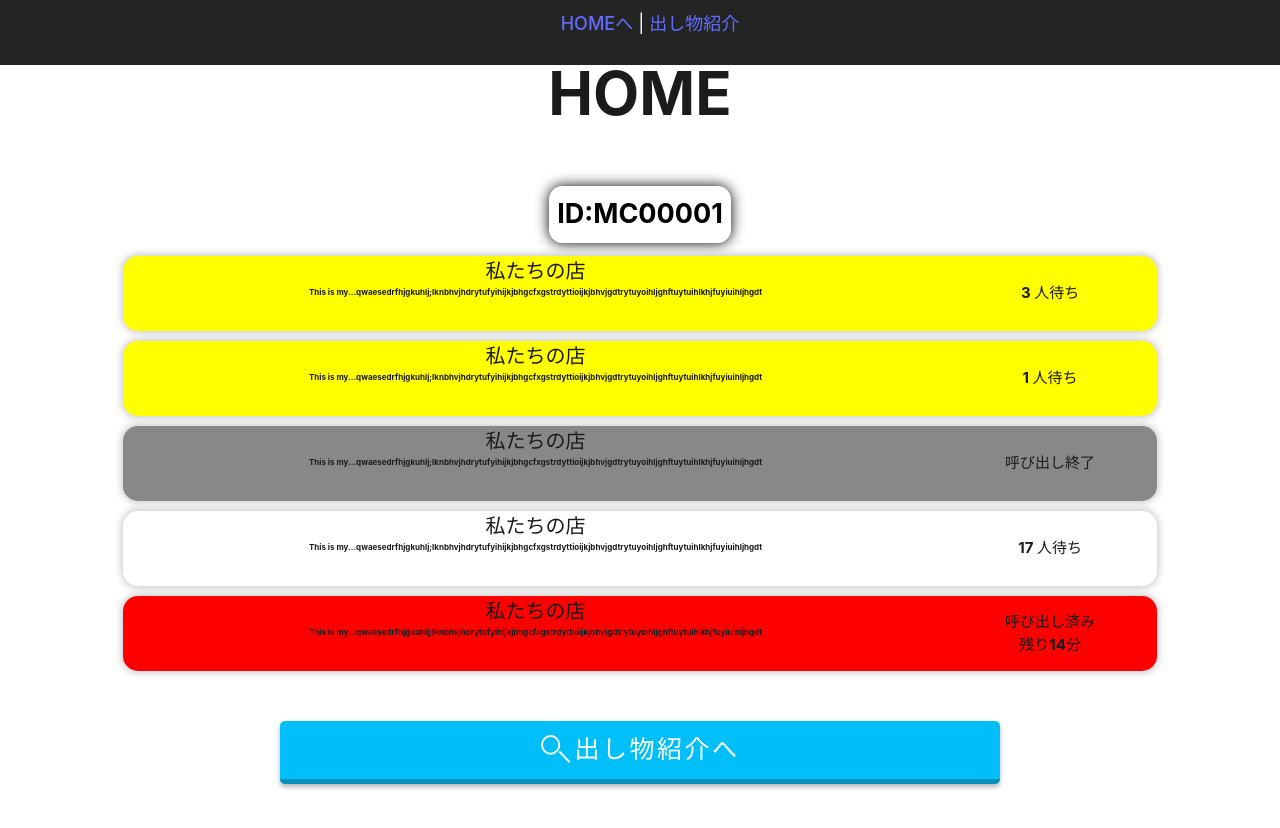
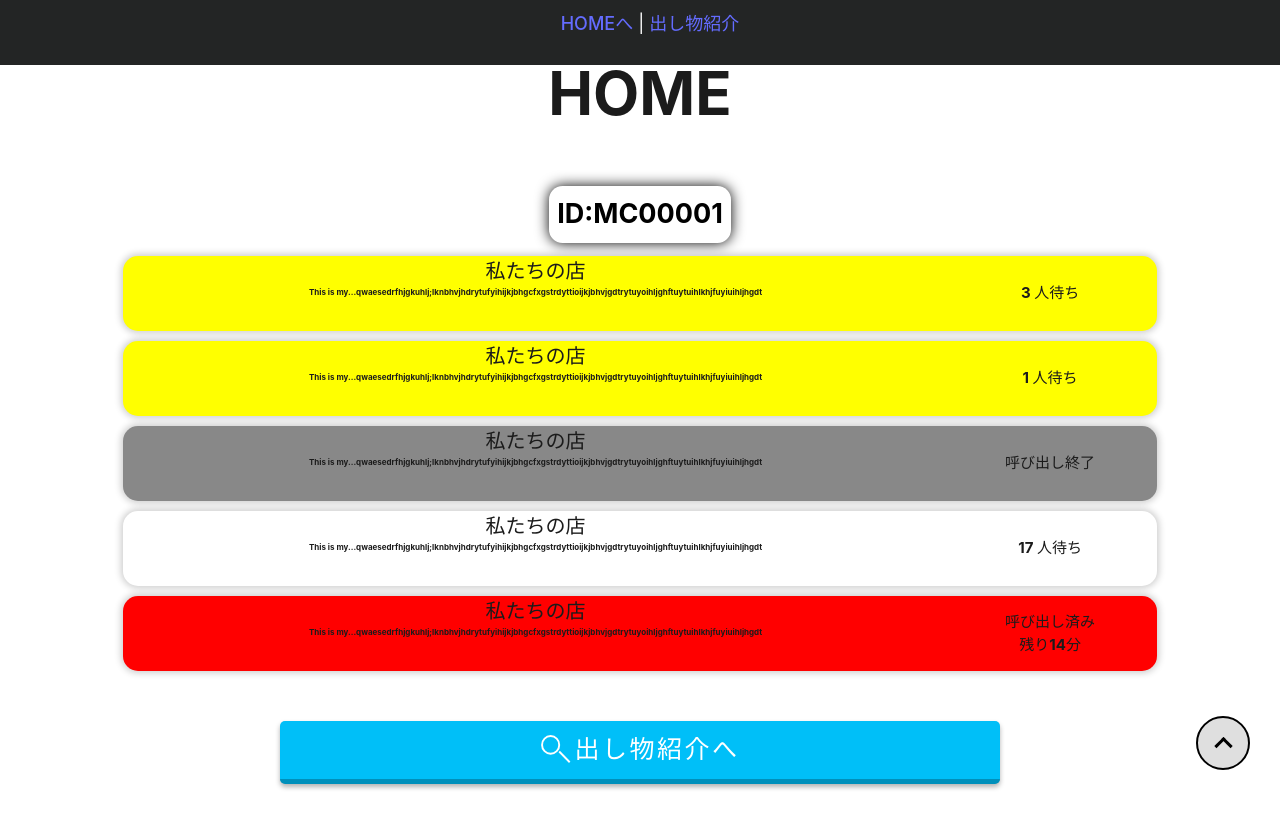
Before and after one commit to TGR-Group/MOCA-customer-frontend, a Vue app: page / in a window 1280 px wide. Shown: the top 828 px of the page. Built offline with nearby package versions, Linux system fonts and the light colour scheme.

Commit message:
➕ add ページトップへのボタン作成

```diff
--- a/src/App.vue
+++ b/src/App.vue
@@ -1,11 +1,12 @@
 <script setup>
 import {ref,computed} from 'vue'
 import MainHeader from './components/MainHeader.vue';
+import ToPageTop from './components/ToPageTop.vue';
 </script>
 
 <template>
-  <MainHeader :key=0 />
-  <MainHeader :key=1 />
+  <MainHeader />
+  <ToPageTop />
   <router-view></router-view>
 </template>
 
--- /dev/null
+++ b/src/components/ToPageTop.vue
@@ -0,0 +1,28 @@
+<template>
+    <a class="pagetop" href="#"><div class="pagetop__arrow"></div></a>
+</template>
+
+<style scoped>
+    .pagetop {
+        height: 50px;
+        width: 50px;
+        position: fixed;
+        right: 30px;
+        bottom: 30px;
+        background: #a0a0a055;
+        border: solid 2px #000;
+        border-radius: 50%;
+        display: flex;
+        justify-content: center;
+        align-items: center;
+        z-index: 2;
+    }
+
+    .pagetop__arrow {
+        height: 10px;
+        width: 10px;
+        border-top: 3px solid #000;
+        border-right: 3px solid #000;
+        transform: translateY(20%) rotate(-45deg);
+    }
+</style>
--- a/src/style.css
+++ b/src/style.css
@@ -81,6 +81,7 @@ html {
   -webkit-box-sizing: border-box;
   box-sizing: border-box;
   font-size: 62.5%;
+  scroll-behavior: smooth;
 }
 
 
```
